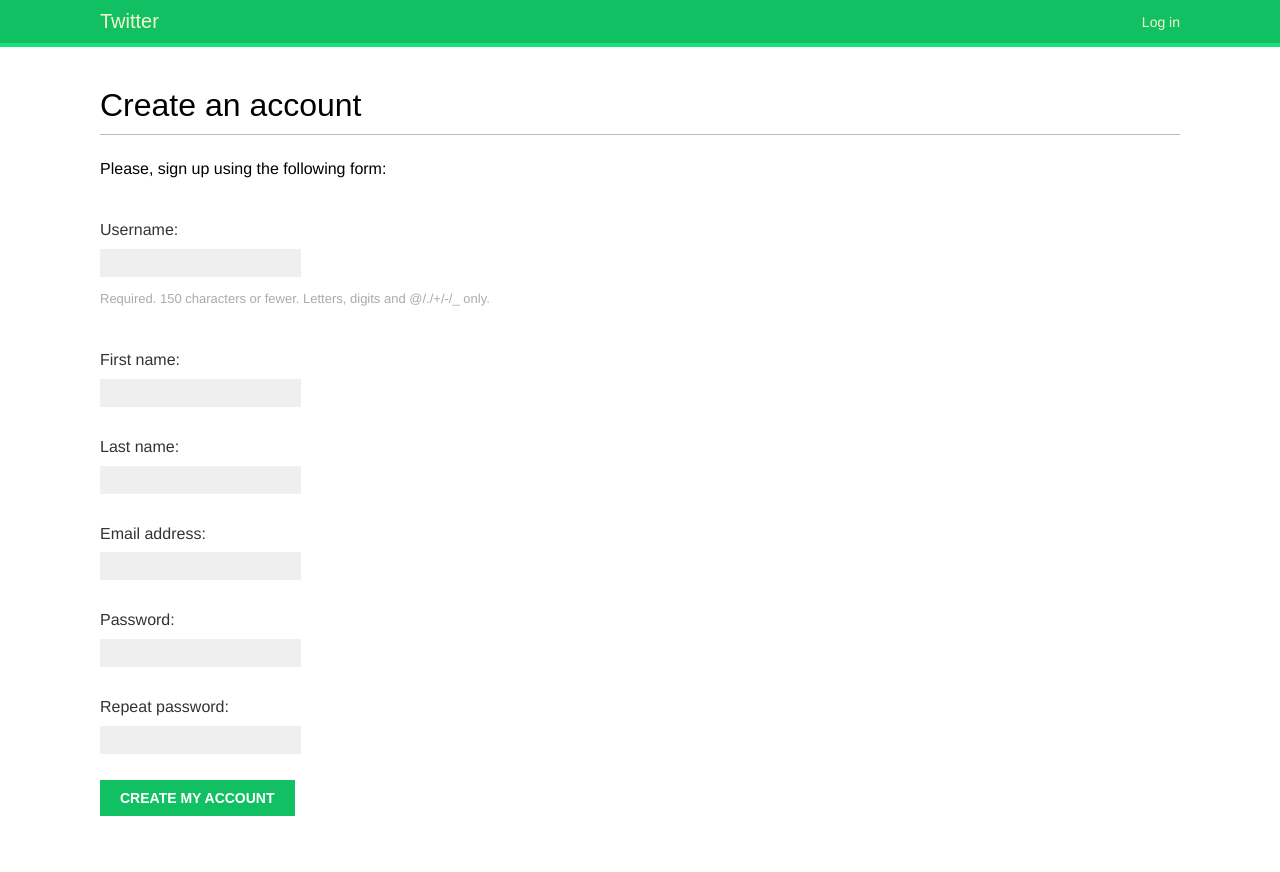
After one commit to Cell20/twitter, a Django app: page /users/register/ in a window 1280 px wide. The commit adds this page. Run offline with Django 4.2, Linux system fonts and the light colour scheme; some web fonts are replaced.

Commit message:
Added custom User Registration, profiles & email auth.

```diff
--- a/twitter/urls.py
+++ b/twitter/urls.py
@@ -15,6 +15,8 @@ Including another URLconf
 """
 from django.contrib import admin
 from django.urls import path, include
+from django.conf import settings
+from django.conf.urls.static import static
 
 urlpatterns = [
     # Django admin
@@ -26,3 +28,6 @@ urlpatterns = [
     # Local apps
     path('users/', include('users.urls')),
 ]
+
+if settings.DEBUG:
+    urlpatterns += static(settings.MEDIA_URL, document_root=settings.MEDIA_ROOT)
--- a/users/forms.py
+++ b/users/forms.py
@@ -1,19 +1,39 @@
 from django import forms
-'''from django.contrib.auth import get_user_model
-from django.contrib.auth.forms import UserCreationForm, UserChangeForm
+from .models import Profile
+from django.contrib.auth.models import User
 
 
-class CustomUserCreationForm(UserCreationForm):
-    class Meta:
-        model = get_user_model()
-        fields = ('email', 'username',)
-
-class CustomUserChangeForm(UserChangeForm):
+class UserRegistrationForm(forms.ModelForm):
+    password = forms.CharField(label='Password', widget=forms.PasswordInput)
+    password2 = forms.CharField(label='Repeat password', widget=forms.PasswordInput)
 
     class Meta:
-        model = get_user_model()
-        fields = ('email', 'username',)'''
+        model = User
+        fields = ('username', 'first_name', 'last_name', 'email')
+
+    def clean_password2(self):
+        cd = self.cleaned_data
+        if cd['password'] != cd['password2']:
+            raise forms.ValidationError('Passwords don\'t match.')
+        return cd['password2']
 
 class LoginForm(forms.Form):
     username = forms.CharField()
     password = forms.CharField(widget=forms.PasswordInput)
+
+class UserEditForm(forms.ModelForm):
+    class Meta:
+        model = User
+        fields = ('first_name', 'last_name', 'email')
+
+class ProfileEditForm(forms.ModelForm):
+    class Meta:
+        model = Profile
+
+        # sale_date = forms.DateField(widget=forms.DateInput(format='%M%d%Y'),input_formats=['%M%d%Y'], label=('Date of birth:'))
+
+        fields = ('date_of_birth', 'photo')
+
+
+# class CouponApplyForm(forms.Form):
+    # code = forms.CharField(label=_('Coupon'))
--- a/users/templates/base.html
+++ b/users/templates/base.html
@@ -11,13 +11,13 @@
 </head>
 
 <body>
-	<div id="header"><span class="logo">Twitter</span>
+	<div id="header"><span class="logo"><a href="{% url "users:home" %}">Twitter</a></span>
 
 		{% if request.user.is_authenticated %}
 		<ul class="menu">
-			<li {% if section == "home" %}class="selected" {% endif %}>Home</li>
-			<li {% if section == "explore" %}class="selected" {% endif %}>Explore</li>
-			<li {% if section == "notifications" %}class="selected" {% endif %}>Notis</li>
+			<li {% if section == "home" %}class="selected" {% endif %}><a href="{% url "users:home" %}">Twitter</a></li>
+			<li {% if section == "explore" %}class="selected" {% endif %}><a href="#">Explore</a></li>
+			<li {% if section == "notifications" %}class="selected" {% endif %}><a href="#">Notis</a></li>
 		</ul>
 		{% endif %}
 
@@ -31,6 +31,18 @@
 		</span>
 
 	</div>
+
+	{% if messages %}
+		<ul class="messages">
+			{% for message in messages %}
+				<li class="{{ message.tags }}">
+					{{ message|safe }}
+					<a href="#" class="close">x</a>
+				</li>
+			{% endfor %}
+		</ul>
+	{% endif %}
+
 	<div id="content">{% block content %}{% endblock content %}</div>
 </body>
 </html>
--- a/users/templates/registration/login.html
+++ b/users/templates/registration/login.html
@@ -8,7 +8,8 @@
 	{% if form.errors %}
 		<p>Your useername and password didn't match. Please try again.</p>
 	{% else %}
-		<p>Please, use the following form to log-in:</p>
+		<p>Please, use the following form to log-in. Don't have an
+			account? <a href="{% url "users:register" %}">register here</a></p>
 	{% endif %}
 
 	<div class="login-form">
--- a/users/templates/users/home.html
+++ b/users/templates/users/home.html
@@ -4,5 +4,8 @@
 
 {% block content %}
 	<h1>Home</h1>
-	<p>Welcome to your Home, Here you'll see the tweets from the accounts you follow.</p>
+	<p>Welcome to your Home, Here you'll see the tweets from the accounts you follow.
+		You can <a href="{% url "users:edit" %}">edit your profile</a> or <a href="{% url "users:password_change" %}">change your password</a>.
+	</p>
+
 {% endblock content %}
--- a/users/templates/users/login.html
+++ b/users/templates/users/login.html
@@ -4,7 +4,8 @@
 
 {% block content %}
 	<h1>Log-in</h1>
-	<p>Please, use the following form to log-in:</p>
+	<p>Please, use the following form to log-in. Don't have an
+		account? <a href="{% url "users:register" %}">register here</a><</p>
 	<form action="" method="post">
 		{{ form.as_p }}
 		{% csrf_token %}
--- /dev/null
+++ b/users/templates/users/register.html
@@ -0,0 +1,13 @@
+{% extends "base.html" %}
+
+{% block title %}Create an account{% endblock title %}
+
+{% block content %}
+	<h1>Create an account</h1>
+	<p>Please, sign up using the following form:</p>
+	<form method="post">
+		{{ user_form.as_p }}
+		{% csrf_token %}
+		<p><input type="submit" value="Create my account"></p>
+	</form>
+{% endblock content %}
--- a/users/urls.py
+++ b/users/urls.py
@@ -23,4 +23,9 @@ urlpatterns = [
     path('password_reset/done/', auth_views.PasswordResetDoneView.as_view(), name='password_reset_done'),
     path('reset/<uidb64>/<token>/', auth_views.PasswordResetConfirmView.as_view(success_url=reverse_lazy('users:password_reset_complete')), name='password_reset_confirm'),
     path('reset/done/', auth_views.PasswordResetCompleteView.as_view(), name='password_reset_complete'),
+
+    path('register/', views.register, name='register'),
+
+    # profile edit
+    path('edit/', views.edit, name='edit'),
 ]
--- a/users/views.py
+++ b/users/views.py
@@ -1,9 +1,11 @@
 from django.shortcuts import render
 from django.http import HttpResponse
 from django.contrib.auth import authenticate, login
-from .forms import LoginForm
+from .forms import LoginForm, UserRegistrationForm, UserEditForm, ProfileEditForm
 from django.contrib.auth.models import User
 from django.contrib.auth.decorators import login_required
+from .models import Profile
+from django.contrib import messages
 
 
 @login_required
@@ -11,28 +13,58 @@ def home(request):
     """home page displaying tweets from those you follow."""
     return render(request, 'users/home.html', {'section': 'home'})
 
-
 def user_login(request):
     if request.method == 'POST':
         form = LoginForm(request.POST)
         if form.is_valid():
             cd = form.cleaned_data
-
-            if User.objects.filter(username=cd['username']).exists():
-                if User.objects.get(username=cd['username']).check_password('localpasswd'):
-                    user = authenticate(request, username=cd['username'], password=cd['password'])
-                    if user is not None:
-                        if user.is_active:
-                            login(request, user)
-                            return HttpResponse('Authenticated successfully')
-                        else:
-                            return HttpResponse('The link that you followed was broken')
-                    else:
-                        return HttpResponse('The credentials that you provided didn\'t match to an account.')
+            user = authenticate(
+                request, username=cd['username'], password=cd['password']
+            )
+            if user is not None:
+                if user.is_active:
+                    login(request, user)
+                    return HttpResponse('Authenticated Successfully')
                 else:
-                    return HttpResponse(f"Incorrect Password")
+                    return HttpResponse('The link that you followed was broken')
             else:
-                return HttpResponse(f"The username @{cd['username']} doesn't exist.")
+                return HttpResponse('The credentials that you provided didn\'t match to an account.')
     else:
         form = LoginForm()
-    return render(request, 'users/login.html', {'form': form})
+
+    context = {'form': form}
+    return render(request, 'account/login.html', context)
+
+
+def register(request):
+    if request.method == 'POST':
+        user_form = UserRegistrationForm(request.POST)
+        if user_form.is_valid():
+            # Create a new user object but avoid saving it yet
+            new_user = user_form.save(commit=False)
+            # Set the chosen password
+            new_user.set_password(user_form.cleaned_data['password'])
+            new_user.save()
+            Profile.objects.create(user=new_user)
+            login(request, new_user)
+            return render(request, 'users/home.html', {'new_user': new_user})
+    else:
+        user_form = UserRegistrationForm()
+    return render(request, 'users/register.html', {'user_form': user_form})
+
+
+@login_required
+def edit(request):
+    if request.method == 'POST':
+        user_form = UserEditForm(instance=request.user, data=request.POST)
+        profile_form = ProfileEditForm(instance=request.user.profile, data=request.POST, files=request.FILES)
+        if user_form.is_valid() and profile_form.is_valid():
+            user_form.save()
+            profile_form.save()
+            messages.success(request, 'Profile updated successfully')
+        else:
+            messages.error(request, 'Error updating your profile')
+    else:
+        user_form = UserEditForm(instance=request.user)
+        profile_form = ProfileEditForm(instance=request.user.profile)
+    return render(request, 'users/edit.html', {'user_form': user_form, 'profile_form': profile_form})
```
Also changed, not shown: twitter/settings.py (+15 -3 lines), users/admin.py (+5 -15 lines), users/authentication.py (added, +19 -0 lines), users/models.py (+8 -1 lines), users/templates/users/edit.html (added, +14 -0 lines), users/migrations/0001_initial.py (added).
